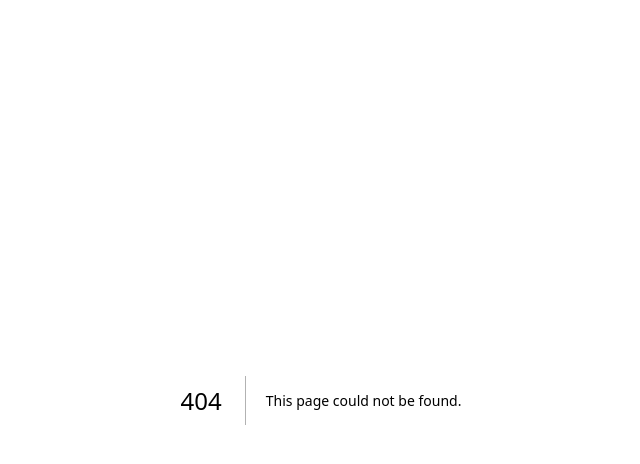
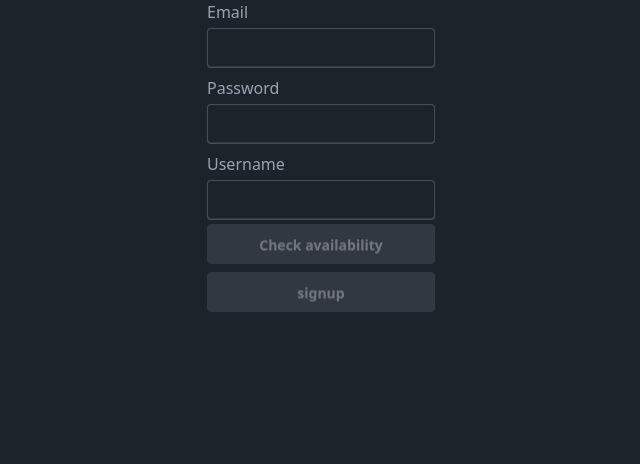
Before and after one commit to guitar6029/riff_radar, a Next.js app: page /signup in a window 1280 px wide. Before the commit this address had no page. Shown: the top 464 px of the page, without its empty margins (319-959 px from the left). Built offline with nearby package versions, Linux system fonts and the light colour scheme.

Commit message:
chore: add client signup form for reactivity

```diff
--- a/app/(auth)/login/page.tsx
+++ b/app/(auth)/login/page.tsx
@@ -1,7 +1,7 @@
+import { AuthIssue } from "../types";
 import { handleSignin } from "./actions";
-import { LoginProps } from "./types";
 
-export default async function Login({ searchParams }: LoginProps) {
+export default async function Login({ searchParams }: AuthIssue) {
   const params = await searchParams;
   const error = params?.error ?? null;
 
--- /dev/null
+++ b/app/(auth)/signup/actions.ts
@@ -0,0 +1,42 @@
+import { createClient } from "@/lib/supabase/server";
+import { SignupSchema } from "@/lib/zod/Signup";
+import { redirect } from "next/navigation";
+
+export async function handleSignup(formData: FormData) {
+  // first parse the email and password, if not valid do not continue
+  const validatedFields = SignupSchema.safeParse({
+    email: formData.get("email"),
+    password: formData.get("password"),
+    username: formData.get("username"),
+  });
+
+  if (!validatedFields.success) {
+    // throw an error
+    console.error(validatedFields.error);
+    redirect("/signup?error=Invalid+credentials");
+  }
+  //if fields are valid, continue
+  const { email, password, username } = validatedFields.data;
+  const supabase = await createClient();
+  const {
+    data: { user },
+    error,
+  } = await supabase.auth.signUp({
+    email,
+    password,
+    options: {
+      data: { username },
+    },
+  });
+
+  // if no error, then redirect to home
+  if (error) {
+    console.error(
+      `Error(s)----------\n Code : ${error.code}\nMessage: ${error.message}\n`,
+    );
+    // redirect with param error message
+    redirect("/signup?error=Invalid+credentials");
+  }
+
+  redirect("/");
+}
--- /dev/null
+++ b/app/(auth)/signup/page.tsx
@@ -0,0 +1,19 @@
+import ClientSignupForm from "@/ui/Form/ClientSignupForm";
+import { AuthIssue } from "../types";
+import { handleSignup } from "./actions";
+
+export default async function Signup({ searchParams }: AuthIssue) {
+  const params = await searchParams;
+  const error = params?.error ?? null;
+
+  return (
+    <div className="flex flex-col items-center justify-center">
+      <form
+        action={handleSignup}
+        className="flex flex-col gap-2 max-w-4xl card"
+      >
+        <ClientSignupForm serverError={error} />
+      </form>
+    </div>
+  );
+}
--- a/app/(auth)/login/types.ts
+++ b/app/(auth)/types.ts
@@ -1,4 +1,4 @@
-export type LoginProps = {
+export type AuthIssue = {
   searchParams?: {
     error?: string;
   };
--- /dev/null
+++ b/lib/zod/Signup.tsx
@@ -0,0 +1,25 @@
+import { z } from "zod";
+
+// for password
+const MIN_PASSWORD_LENGTH = 4;
+const MIN_PASSWORD_ERROR_MESSAGE = `Password too short, must be at least ${MIN_PASSWORD_LENGTH} characters long`;
+const MAX_PASSWORD_LENGTH = 30;
+const MAX_PASSWORD_ERROR_MESSAGE = `Password too long, must be no more than ${MAX_PASSWORD_LENGTH} characters`;
+
+// for usernme
+const MIN_USERNAME_LENGTH = 1;
+const MAX_USERNAME_LENGTH = 50;
+const MIN_USERNAME_ERROR_MESSAGE = `Username too short, must be at least ${MIN_USERNAME_LENGTH} characters long`;
+const MAX_USERNAME_ERROR_MESSAGE = `Username too long, must be no more than ${MIN_USERNAME_LENGTH} characters`;
+
+export const SignupSchema = z.object({
+  email: z.email(),
+  password: z
+    .string()
+    .min(MIN_PASSWORD_LENGTH, MIN_PASSWORD_ERROR_MESSAGE)
+    .max(MAX_PASSWORD_LENGTH, MAX_PASSWORD_ERROR_MESSAGE),
+  username: z
+    .string()
+    .min(MIN_USERNAME_LENGTH, MIN_USERNAME_ERROR_MESSAGE)
+    .max(MAX_USERNAME_LENGTH, MAX_USERNAME_ERROR_MESSAGE),
+});
--- a/package.json
+++ b/package.json
@@ -14,6 +14,7 @@
     "next": "16.1.6",
     "react": "19.2.3",
     "react-dom": "19.2.3",
+    "react-hook-form": "^7.71.1",
     "zod": "^4.3.6"
   },
   "devDependencies": {
--- /dev/null
+++ b/ui/Form/ClientSignupForm.tsx
@@ -0,0 +1,131 @@
+"use client";
+
+import { checkUsername } from "@/utils/actions/CheckUsername";
+import { useForm } from "react-hook-form";
+import { useEffect, useState } from "react";
+
+type FormInputs = {
+  email: string;
+  password: string;
+  username: string;
+  usernameConfirmed: boolean;
+};
+
+export default function ClientSignupForm({
+  serverError,
+}: {
+  serverError: string | null;
+}) {
+  const {
+    register,
+    watch,
+    setError,
+    setValue,
+    clearErrors,
+    trigger,
+    formState: { errors },
+  } = useForm<FormInputs>({
+    mode: "onChange",
+    defaultValues: { usernameConfirmed: false },
+  });
+
+  const username = watch("username");
+  const usernameConfirmed = watch("usernameConfirmed");
+
+  const [isCheckingUsernameAvailability, setIsChecking] = useState(false);
+
+  // If the user edits the username after a "taken" result, clear that stale manual error.
+  useEffect(() => {
+    setValue("usernameConfirmed", false);
+
+    if (errors.username?.type === "manual") {
+      clearErrors("username");
+    }
+  }, [username, errors.username?.type, clearErrors, setValue]);
+
+  async function checkUsernameAvailability() {
+    setIsChecking(true);
+
+    try {
+      // Don't call the server if username fails basic validation (e.g., required).
+      const ok = await trigger("username");
+      if (!ok) return;
+
+      const isAvailable = await checkUsername(username);
+
+      if (!isAvailable) {
+        setValue("usernameConfirmed", false);
+        setError("username", { type: "manual", message: "Username is taken" });
+      } else {
+        clearErrors("username");
+        setValue("usernameConfirmed", true);
+      }
+    } finally {
+      setIsChecking(false);
+    }
+  }
+
+  return (
+    <>
+      <div className="flex flex-col gap-1">
+        <label htmlFor="email" className="label capitalize">
+          email
+        </label>
+        <input
+          id="email"
+          type="email"
+          className="input"
+          {...register("email", { required: "Email is required" })}
+        />
+        {errors.email?.message && <span>{errors.email.message}</span>}
+      </div>
+
+      <div className="flex flex-col gap-1">
+        <label htmlFor="password" className="label capitalize">
+          password
+        </label>
+        <input
+          id="password"
+          type="password"
+          className="input"
+          {...register("password", { required: "Password is required" })}
+        />
+        {errors.password?.message && <span>{errors.password.message}</span>}
+      </div>
+
+      <div className="flex flex-col gap-1">
+        <label htmlFor="username" className="label capitalize">
+          username
+        </label>
+        <input
+          id="username"
+          type="text"
+          className="input"
+          {...register("username", { required: "Username is required" })}
+        />
+        {errors.username?.message && <span>{errors.username.message}</span>}
+
+        <button
+          type="button"
+          className="btn"
+          disabled={isCheckingUsernameAvailability || !username}
+          onClick={checkUsernameAvailability}
+        >
+          {isCheckingUsernameAvailability
+            ? "Checking..."
+            : "Check availability"}
+        </button>
+      </div>
+
+      {serverError && <div className="alert alert-error">{serverError}</div>}
+
+      <button
+        type="submit"
+        className="btn"
+        disabled={!usernameConfirmed || isCheckingUsernameAvailability}
+      >
+        signup
+      </button>
+    </>
+  );
+}
--- /dev/null
+++ b/utils/actions/CheckUsername.ts
@@ -0,0 +1,22 @@
+"use server";
+
+import { createClient } from "@/lib/supabase/server";
+
+const TABLE_PROFILE = "profiles";
+
+export async function checkUsername(username: string): Promise<boolean> {
+  const supabase = await createClient();
+  // check if profiles return anything
+  const { data, error } = await supabase
+    .from(TABLE_PROFILE)
+    .select("username")
+    .eq("username", username)
+    .limit(1);
+
+  if (error) {
+    console.log("ERROR : ", error);
+    return false;
+  }
+
+  return data.length > 0;
+}
```
Also changed, not shown: 1 other file (tests, documents, lock files or other folders).
